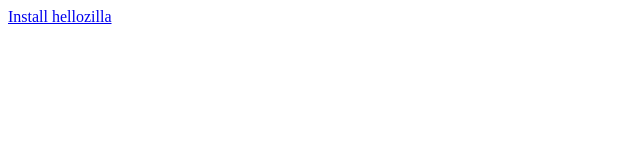
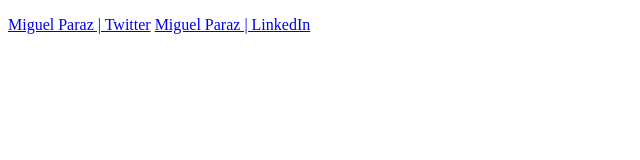
Before and after one commit to mparaz/mparaz.github.com, a plain HTML site: page index.html in a window 1280 px wide. Shown: the whole page, without its empty margins (0-640 px from the left). Drawn offline with Linux system fonts and the light colour scheme.

Commit message:
Put placeholder.

```diff
--- a/index.html
+++ b/index.html
@@ -1,14 +1,13 @@
 <!DOCTYPE html>
 <html>
   <head>
-    <title>installer</title>
+    <title>Miguel Paraz</title>
   </head>
-  <script>
-    function installHellozilla() {
-      navigator.mozApps.install('http://mparaz.github.com/hellozilla/manifest.webapp');
-    }
-  </script>
   <body>
-    <a href="javascript:installHellozilla()">Install hellozilla</a>
+    <p>
+      <a href="https://twitter.com/mparaz">Miguel Paraz | Twitter</a>
+      <a href="https://www.linkedin.com/in/mparaz">Miguel Paraz | LinkedIn</a>
+    </p>
+    </p>
   </body>
 </html>
```
